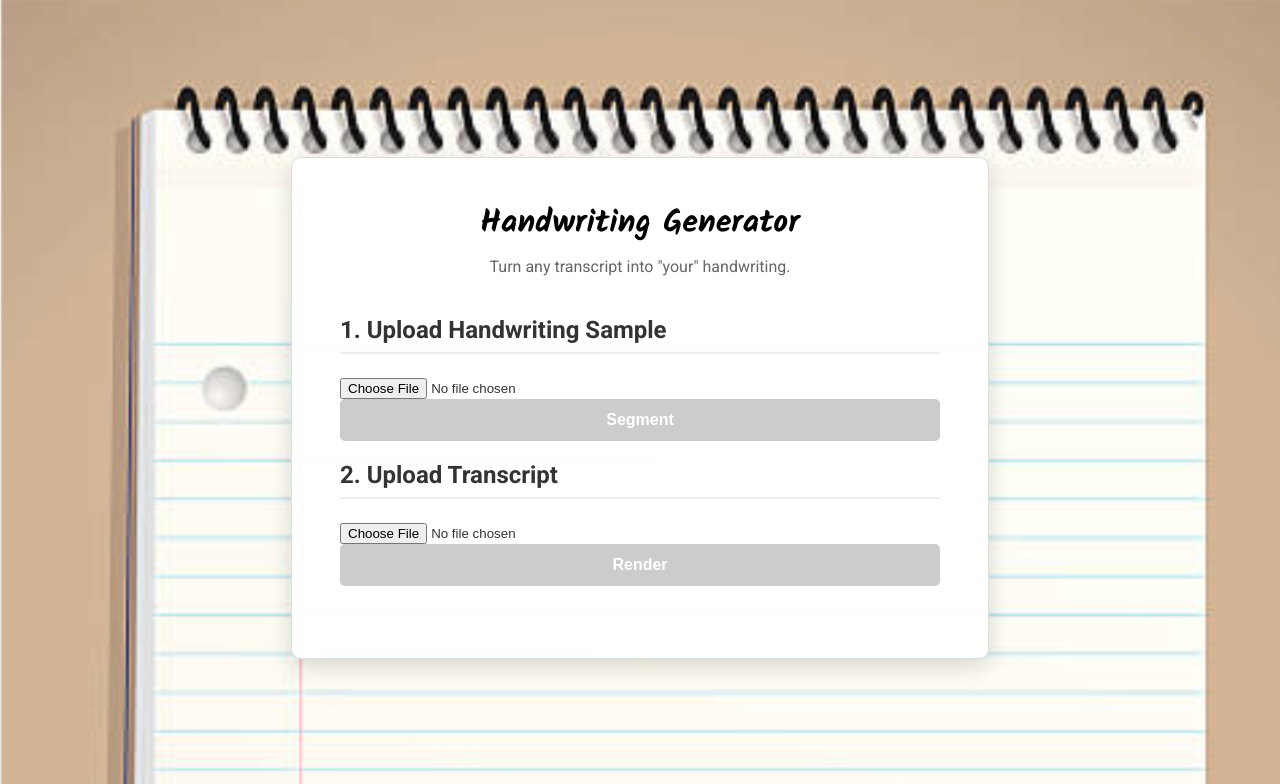
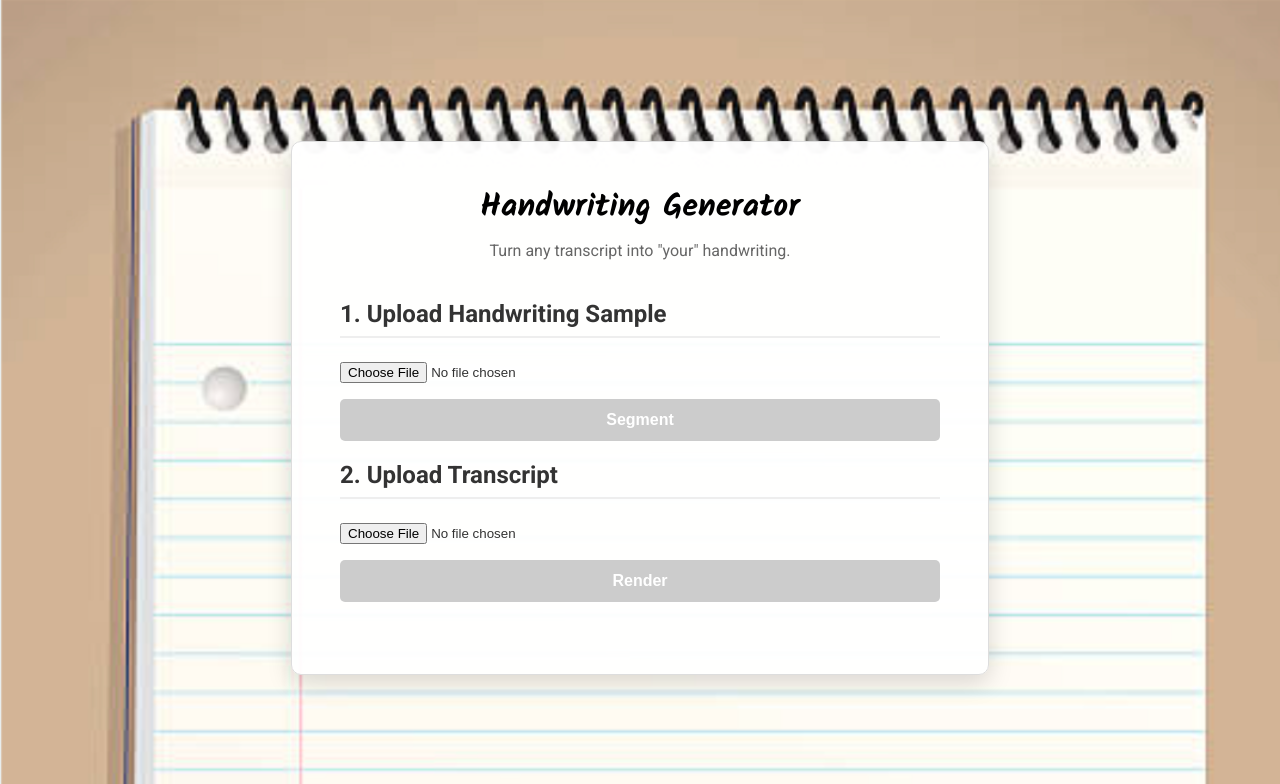
Before and after one commit to kamillamamatova/notehand, a Flask app: page / in a window 1280 px wide. Shown: the top 784 px of the page. Run offline with Flask 3, Linux system fonts and the light colour scheme; some libraries are stand-ins or nearby versions.

Commit message:
Fix spacing issue in "style.css"

```diff
--- a/web_ui/static/css/style.css
+++ b/web_ui/static/css/style.css
@@ -67,7 +67,7 @@ h2{
 }
 
 /* Styles for the file inout fields */
-input[type = "text"]{
+input[type = "file"]{
     width: 100%;
     margin-bottom: 1rem;
 }
```
